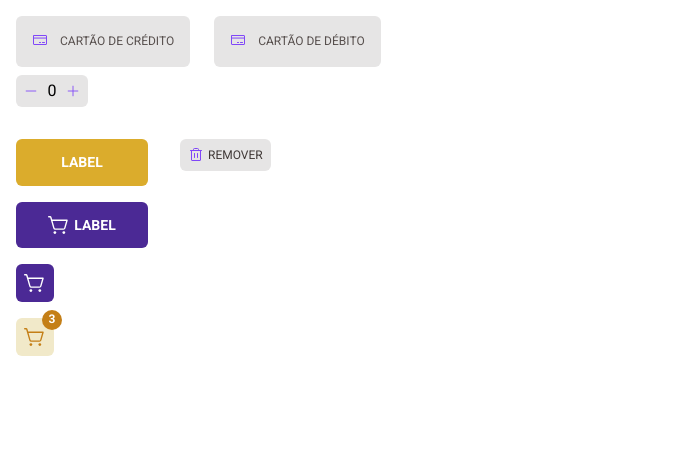
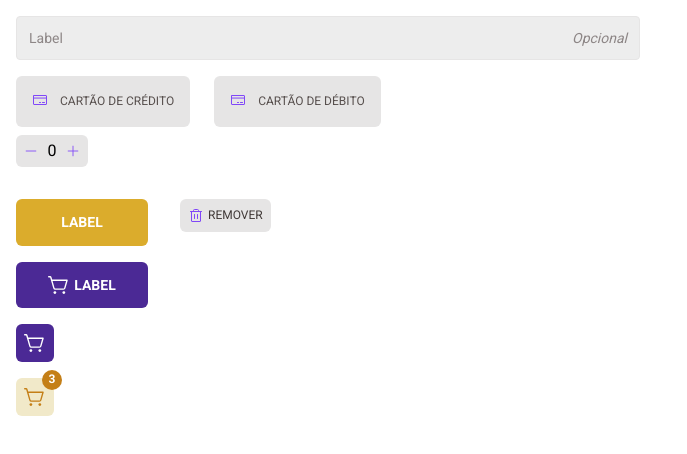
Before and after one commit to alex-britto/PDCoffe, a React (Vite) app: page / in a window 1280 px wide. Shown: the top 454 px of the page, without its empty margins (0-687 px from the left). Built offline with nearby package versions, Linux system fonts and the light colour scheme.

Commit message:
add TetField component

```diff
--- a/src/App.tsx
+++ b/src/App.tsx
@@ -1,7 +1,7 @@
 import { ShoppingCartSimple, Trash } from "phosphor-react"
 import { useState } from "react"
 import { ThemeProvider } from "styled-components"
-import { Button, NumberInput, SelectInputList } from "./components"
+import { Button, NumberInput, SelectInputList, TextField } from "./components"
 import { defaultTheme } from "./styles/themes/defaultTheme"
 
 function App() {
@@ -18,6 +18,13 @@ function App() {
   ]
   return (
     <ThemeProvider theme={defaultTheme}>
+      <div className="m-4">
+        <TextField
+          placeholder="Label"
+          extraMessage="Opcional"
+          containerProps={{ className: "w-1/2" }}
+        />
+      </div>
       <div className="m-4">
         <SelectInputList
           items={selectInputItems}
--- a/src/components/NumberInput/NumberInput.tsx
+++ b/src/components/NumberInput/NumberInput.tsx
@@ -66,10 +66,7 @@ const Container = styled.div`
       outline: none;
     }
 
-    Chrome,
-    Safari,
-    Edge,
-    Opera input::-webkit-outer-spin-button,
+    input::-webkit-outer-spin-button,
     input::-webkit-inner-spin-button {
       -webkit-appearance: none;
       margin: 0;
--- /dev/null
+++ b/src/components/TextField/TextField.tsx
@@ -0,0 +1,64 @@
+import { HTMLAttributes, InputHTMLAttributes } from "react"
+import styled, { css } from "styled-components"
+
+import { defaultTheme } from "../../styles/themes/defaultTheme"
+
+interface TextFieldProps extends InputHTMLAttributes<HTMLInputElement> {
+  extraMessage?: string
+  containerProps?: HTMLAttributes<HTMLDivElement>
+}
+
+export function TextField({
+  value,
+  extraMessage,
+  containerProps,
+  ...rest
+}: TextFieldProps) {
+  return (
+    <Container {...containerProps}>
+      <input type="text" {...rest} />
+      <span>{extraMessage}</span>
+    </Container>
+  )
+}
+
+const Container = styled.div`
+  ${({ theme: { colors } }) => css`
+    display: flex;
+    gap: 4px;
+    padding: 12px;
+
+    background: ${colors.base.input};
+
+    border: 1px solid ${colors.base.button};
+    border-radius: 4px;
+
+    color: ${colors.base.text};
+
+    font-family: "Roboto";
+    font-style: normal;
+    font-weight: 400;
+    font-size: 14px;
+    line-height: 130%;
+
+    :focus-within {
+      border: 1px solid ${colors.yellow.dark};
+    }
+
+    input {
+      width: 100%;
+      background-color: transparent;
+      ::placeholder {
+        color: ${colors.base.label};
+      }
+      &:focus-visible {
+        outline: none;
+      }
+    }
+
+    span {
+      color: ${colors.base.label};
+      font-style: italic;
+    }
+  `}
+`
--- a/src/components/index.ts
+++ b/src/components/index.ts
@@ -1,3 +1,4 @@
 export { Button } from "./Button/Button"
 export { NumberInput } from "./NumberInput/NumberInput"
 export { SelectInputList } from "./SelectInputList/SelectInputList"
+export { TextField } from "./TextField/TextField"
```
